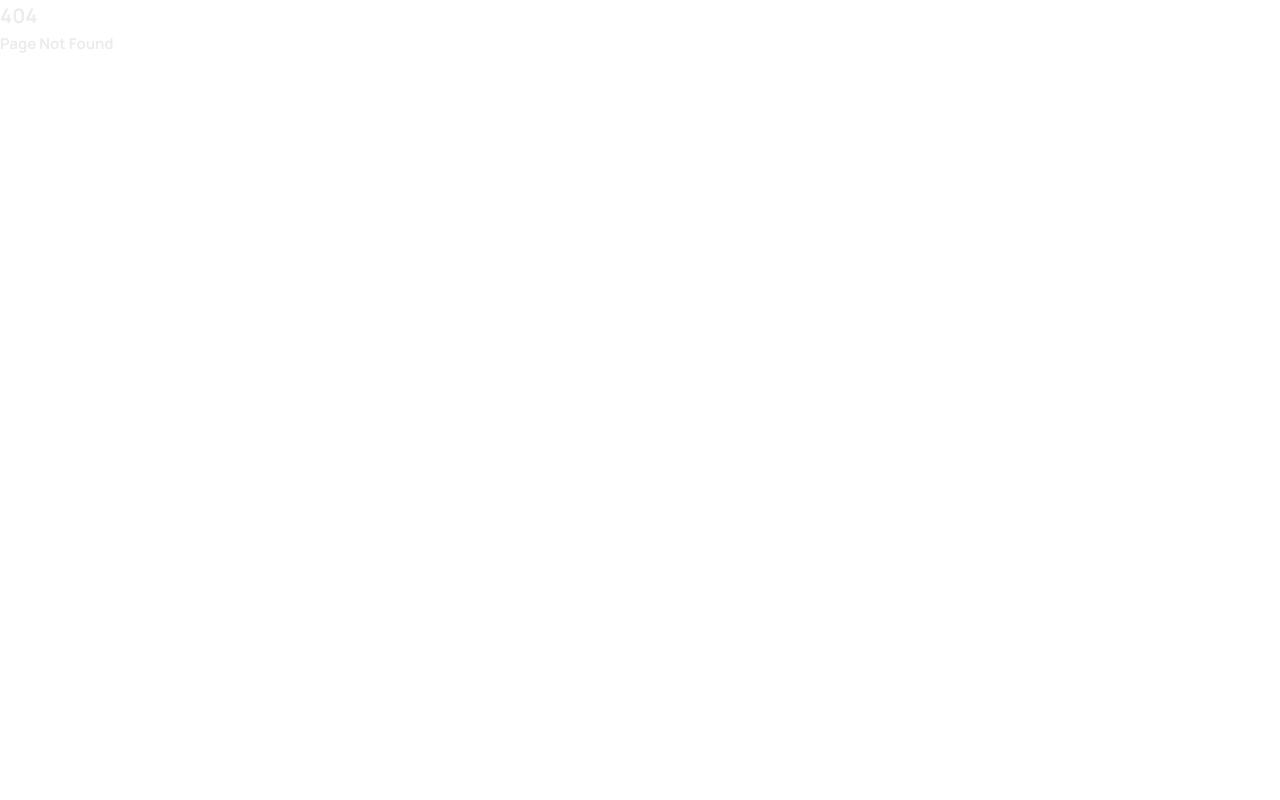
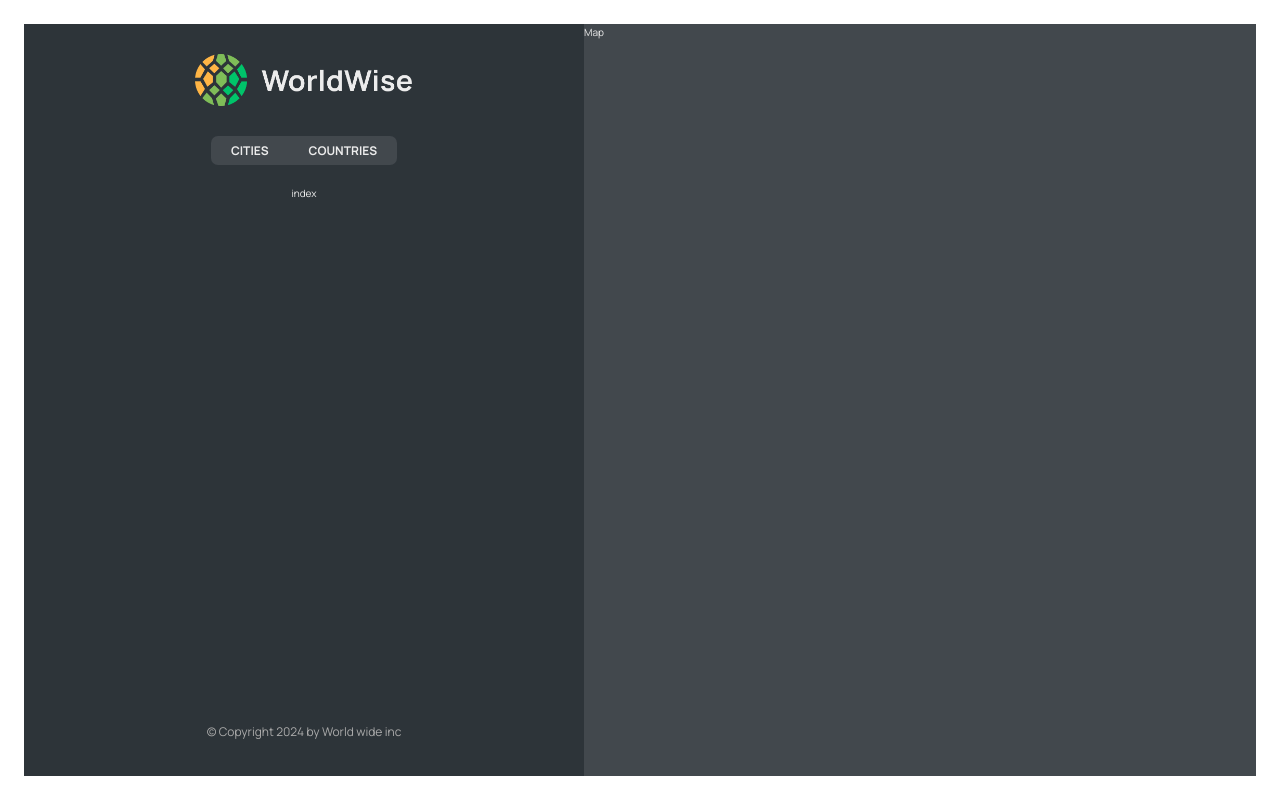
Before and after one commit to MuzilHassan/World-Wise, a React (Vite) app: page /app in a window 1280 px wide. Before the commit this address had no page. Built offline with nearby package versions, Linux system fonts and the light colour scheme.

Commit message:
setup router

```diff
--- a/src/App.jsx
+++ b/src/App.jsx
@@ -7,6 +7,7 @@
 import Pricing from "./pages/Pricing";
 import Login from "./pages/Login";
 import "./index.css";
+import AppLayout from "./pages/AppLayout";
 function App() {
   return (
     <>
@@ -16,6 +17,12 @@
           <Route path="/product" element={<Product />} />
           <Route path="/pricing" element={<Pricing />} />
           <Route path="/login" element={<Login />} />
+          <Route path="app" element={<AppLayout />}>
+            <Route index element={<p>index</p>} />
+            <Route path="cities" element={<p>List of cities</p>} />
+            <Route path="countries" element={<p>List of countries</p>} />
+            <Route path="form" element={<p>Form</p>} />
+          </Route>
           <Route path="*" element={<PageNotFound />} />
         </Routes>
       </BrowserRouter>
--- /dev/null
+++ b/src/components/AppNav.jsx
@@ -0,0 +1,19 @@
+import { NavLink } from "react-router-dom";
+import styles from "./AppNav.module.css";
+
+function AppNav() {
+  return (
+    <nav className={styles.nav}>
+      <ul>
+        <li>
+          <NavLink to="cities">Cities</NavLink>
+        </li>
+        <li>
+          <NavLink to="countries">Countries</NavLink>
+        </li>
+      </ul>
+    </nav>
+  );
+}
+
+export default AppNav;
--- /dev/null
+++ b/src/components/Map.jsx
@@ -0,0 +1,7 @@
+import React from "react";
+import styles from "./Map.module.css";
+const Map = () => {
+  return <div className={styles.mapContainer}>Map</div>;
+};
+
+export default Map;
--- /dev/null
+++ b/src/components/PageNav.jsx
@@ -0,0 +1,28 @@
+import React from "react";
+import { NavLink, Link } from "react-router-dom";
+import styles from "./PageNav.module.css";
+import Logo from "./Logo";
+const PageNav = () => {
+  return (
+    <nav className={styles.nav}>
+      <Link to="/">
+        <Logo />
+      </Link>
+      <ul>
+        <li>
+          <NavLink to="/product">Product</NavLink>
+        </li>
+        <li>
+          <NavLink to="/pricing">Pricing</NavLink>
+        </li>
+        <li>
+          <NavLink to="/login" className={styles.ctaLink}>
+            Login
+          </NavLink>
+        </li>
+      </ul>
+    </nav>
+  );
+};
+
+export default PageNav;
--- /dev/null
+++ b/src/components/Sidebar.jsx
@@ -0,0 +1,21 @@
+import React from "react";
+import styles from "./Sidebar.module.css";
+import Logo from "./Logo";
+import AppNav from "./AppNav";
+import { Outlet } from "react-router-dom";
+const Sidebar = () => {
+  return (
+    <div className={styles.sidebar}>
+      <Logo />
+      <AppNav />
+      <Outlet />
+      <footer className={styles.footer}>
+        <p className={styles.copyright}>
+          &copy; Copyright {new Date().getFullYear()} by World wide inc
+        </p>
+      </footer>
+    </div>
+  );
+};
+
+export default Sidebar;
--- a/src/pages/AppLayout.jsx
+++ b/src/pages/AppLayout.jsx
@@ -1,9 +1,14 @@
 import React from "react";
 import PageNav from "../components/PageNav";
+import Sidebar from "../components/Sidebar";
+import Map from "../components/Map";
+import styles from "./AppLayout.module.css";
+
 const AppLayout = () => {
   return (
-    <div>
-      <PageNav />
+    <div className={styles.app}>
+      <Sidebar />
+      <Map />
     </div>
   );
 };
```
